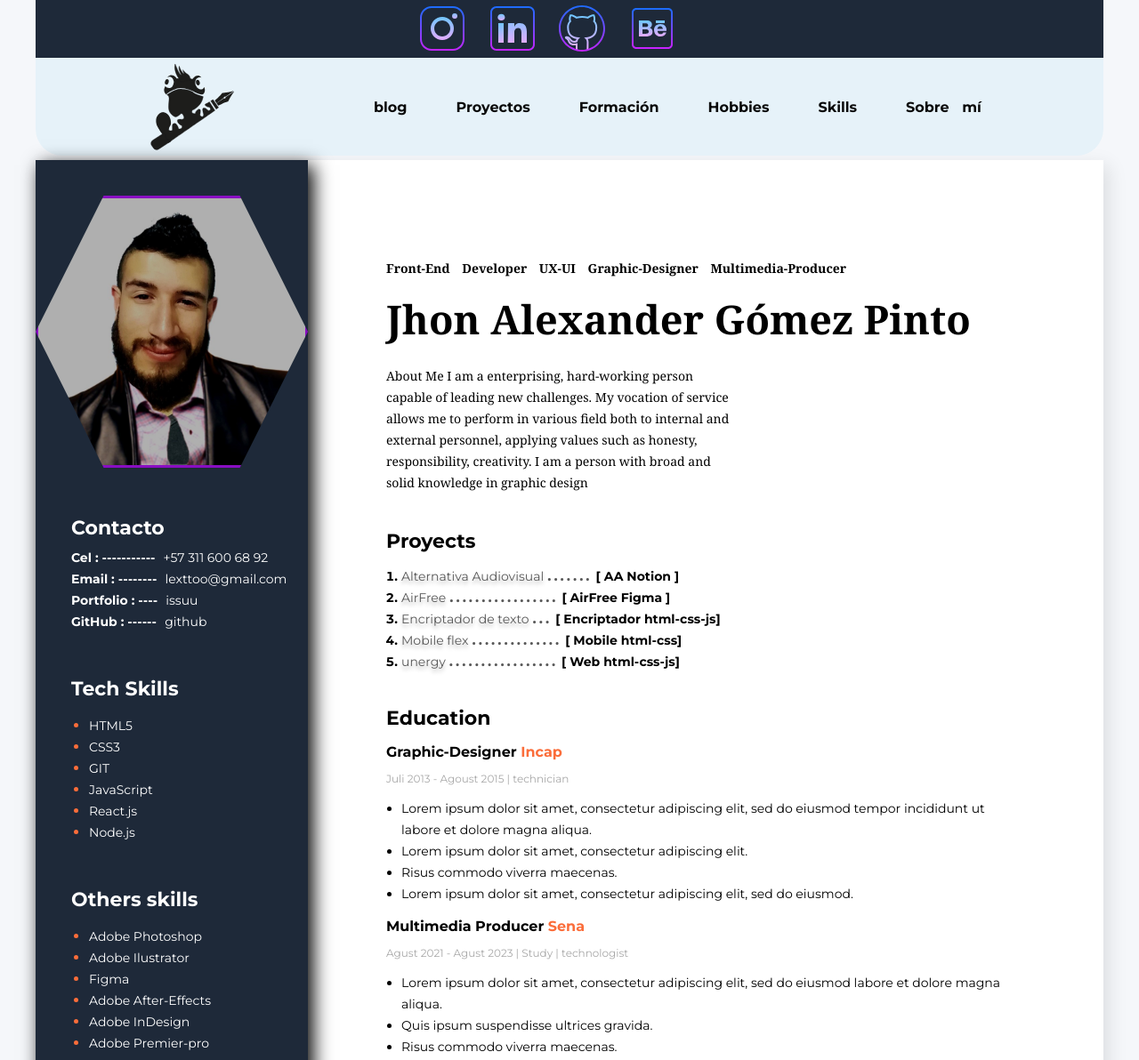
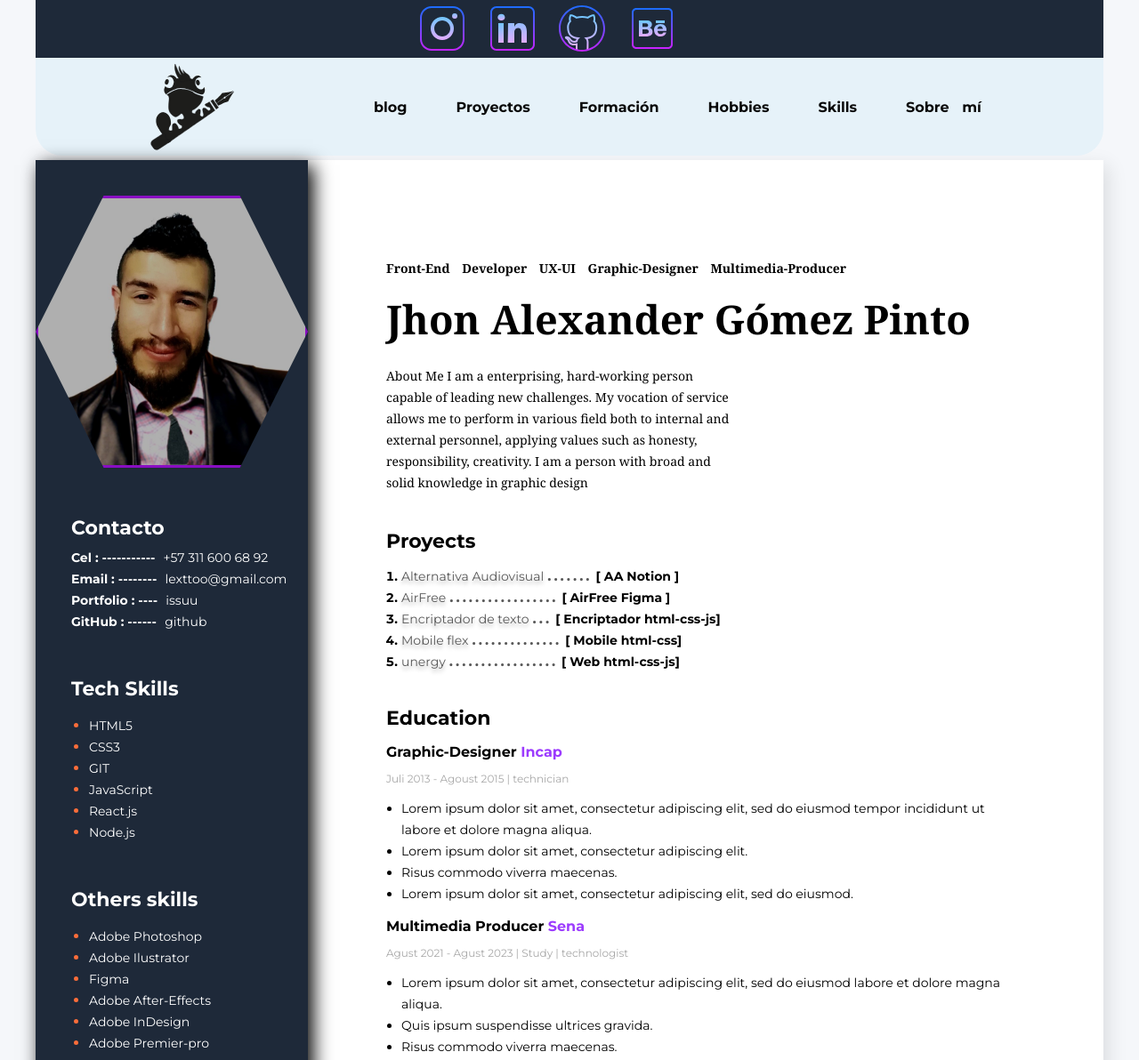
Before and after one commit to lexttoo69/porfolio-cv, a plain HTML site: page index.html in a window 1280 px wide. Shown: the top 1192 px of the page at 89% size. Drawn offline with Linux system fonts and the light colour scheme; a web font is replaced by a local one.

Commit message:
provando git hub solucion de error al hacer push

```diff
--- a/css/styles.css
+++ b/css/styles.css
@@ -157,7 +157,7 @@ li
 
 .texto-naranja
 {
-    color: #FB6D3A;
+    color: #9c3bfe;
 }
 .short{
     display: flex;
```
